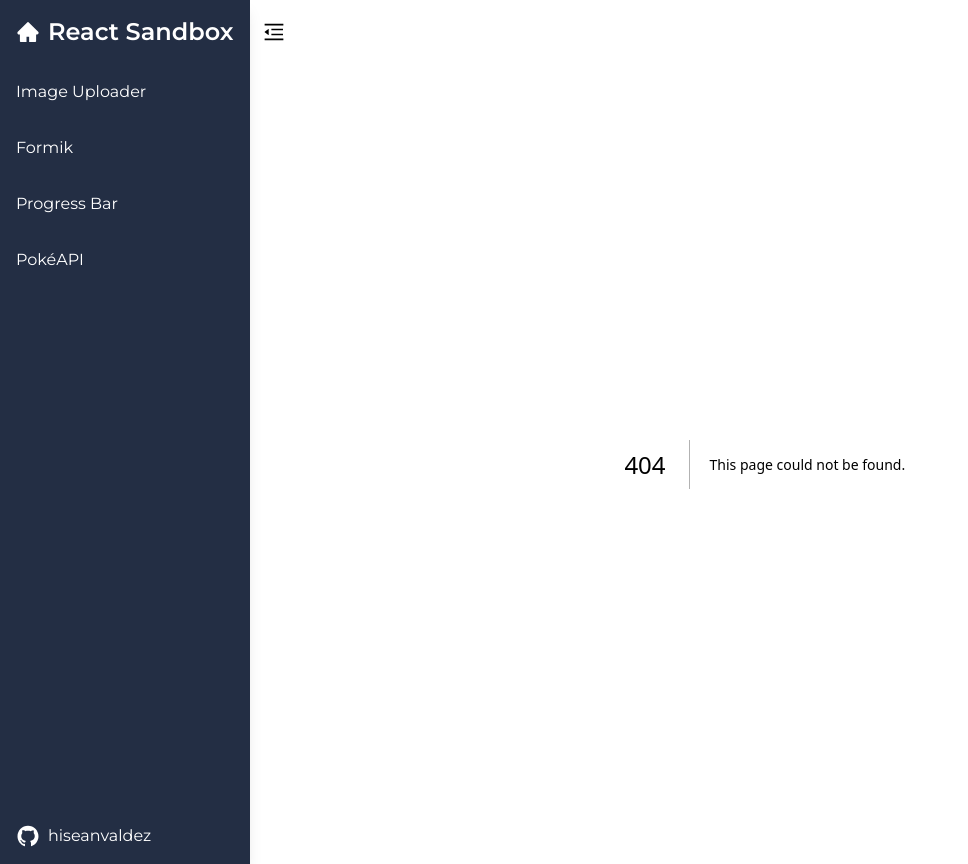
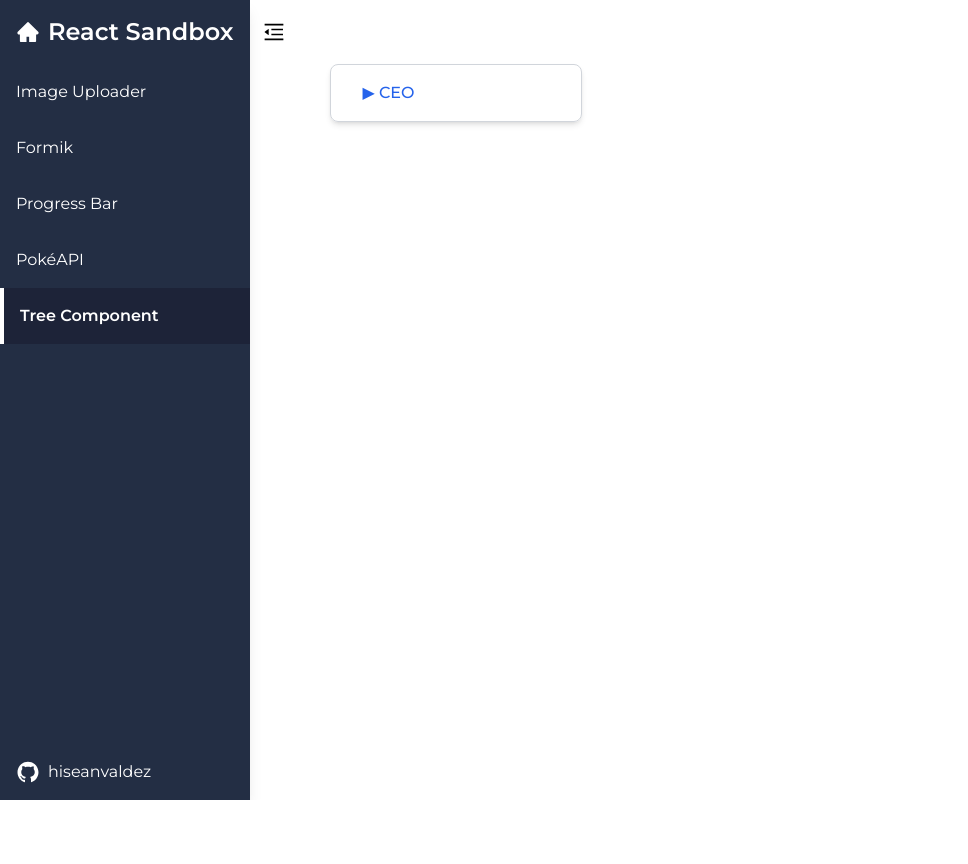
Before and after one commit to hiseanvaldez/ReactSandbox, a Next.js app: page /tree in a window 1280 px wide. Before the commit this address had no page. Shown: the whole page, without its empty margins (0-968 px from the left). After the commit the page ends 800 px from the top, so only its background shows below. Built offline with nearby package versions, Linux system fonts and the light colour scheme.

Commit message:
Add custom hierarchy tree.

```diff
--- a/app/components/sidebar/Sidebar.jsx
+++ b/app/components/sidebar/Sidebar.jsx
@@ -25,6 +25,10 @@ const items = [
   {
     title: "PokéAPI",
     route: "/pokeapi",
+  },
+  {
+    title: "Tree Component",
+    route: "/tree",
   },
 ];
 
--- /dev/null
+++ b/app/tree/page.jsx
@@ -0,0 +1,104 @@
+"use client";
+
+import Link from "next/link";
+import { useState } from "react";
+import Container from "../components/Container";
+import "./styles.css";
+
+const TreeNode = ({ node }) => {
+  const [expanded, setExpanded] = useState(false);
+  const hasChildren = node.children?.length > 0;
+
+  return (
+    <div className="ml-4">
+      <div
+        className="flex cursor-pointer items-center gap-1 font-medium text-blue-600 hover:text-blue-800"
+        onClick={() => hasChildren && setExpanded(!expanded)}
+      >
+        {hasChildren && (
+          <span className={`arrow ${expanded ? "rotate" : ""}`}>▶</span>
+        )}
+        {node.url ? (
+          <Link href={node.url} className="hover:underline">
+            {node.label}
+          </Link>
+        ) : (
+          node.label
+        )}
+      </div>
+
+      <div className={`children-container ${expanded ? "expanded" : ""} ml-4`}>
+        {hasChildren &&
+          node.children.map((child) => (
+            <TreeNode key={child.id} node={child} />
+          ))}
+      </div>
+    </div>
+  );
+};
+
+const Tree = ({ data }) => {
+  return (
+    <div className="w-fit rounded-lg border border-gray-300 p-4 shadow-md">
+      {data.map((node) => (
+        <TreeNode key={node.id} node={node} />
+      ))}
+    </div>
+  );
+};
+
+const MUI_X_PRODUCTS = [
+  {
+    id: 1,
+    label: "CEO",
+    url: "/ceo",
+    children: [
+      {
+        id: 2,
+        label: "Manager 1",
+        url: "/manager1",
+        children: [
+          {
+            id: 3,
+            label: "Team Lead A",
+            url: "/leadA",
+            children: [
+              { id: 4, label: "Employee A1", url: "/employee-a1" },
+              { id: 5, label: "Employee A2", url: "/employee-a2" },
+            ],
+          },
+          {
+            id: 6,
+            label: "Team Lead B",
+            children: [{ id: 7, label: "Employee B1", url: "/employee-b1" }],
+          },
+        ],
+      },
+      {
+        id: 8,
+        label: "Manager 2",
+        url: "/manager2",
+        children: [
+          {
+            id: 9,
+            label: "Team Lead C",
+            children: [
+              { id: 10, label: "Employee C1", url: "/employee-c1" },
+              { id: 11, label: "Employee C2", url: "/employee-c2" },
+            ],
+          },
+        ],
+      },
+    ],
+  },
+];
+
+const page = () => {
+  return (
+    <Container>
+      <Tree data={MUI_X_PRODUCTS} />
+    </Container>
+  );
+};
+
+export default page;
--- /dev/null
+++ b/app/tree/styles.css
@@ -0,0 +1,20 @@
+.children-container {
+  overflow: hidden;
+  max-height: 0;
+  opacity: 0;
+  transition: max-height 0.3s ease-in-out, opacity 0.3s ease-in-out;
+}
+
+.children-container.expanded {
+  max-height: 500px; /* Large enough to fit child nodes */
+  opacity: 1;
+}
+
+.arrow {
+  display: inline-block;
+  transition: transform 0.3s ease-in-out;
+}
+
+.arrow.rotate {
+  transform: rotate(90deg);
+}
--- a/next.config.js
+++ b/next.config.js
@@ -1,8 +1,6 @@
 /** @type {import('next').NextConfig} */
 const nextConfig = {
-  experimental: {
-    appDir: true,
-  },
+
   images: {
     domains: ["raw.githubusercontent.com"],
   },
--- a/package.json
+++ b/package.json
@@ -3,7 +3,7 @@
   "version": "0.1.0",
   "private": true,
   "scripts": {
-    "dev": "next dev",
+    "dev": "next dev --turbopack",
     "build": "next build",
     "start": "next start",
     "lint": "next lint"
@@ -16,8 +16,8 @@
     "eslint-config-next": "13.4.3",
     "formik": "^2.2.9",
     "lodash": "^4.17.21",
-    "next": "^13.4.19",
-    "postcss": "8.4.23",
+    "next": "^15.2.3",
+    "postcss": "^8.5.3",
     "react": "18.2.0",
     "react-dom": "18.2.0",
     "react-icons": "^4.8.0",
```
Also changed, not shown: 1 other file (tests, documents, lock files or other folders).
